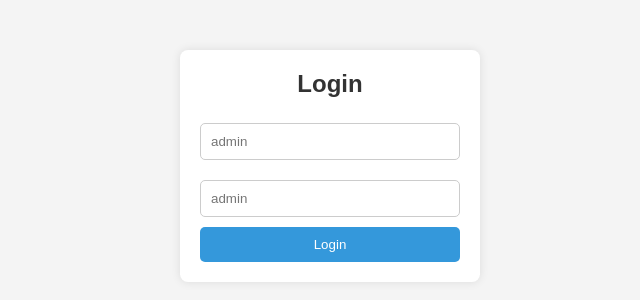
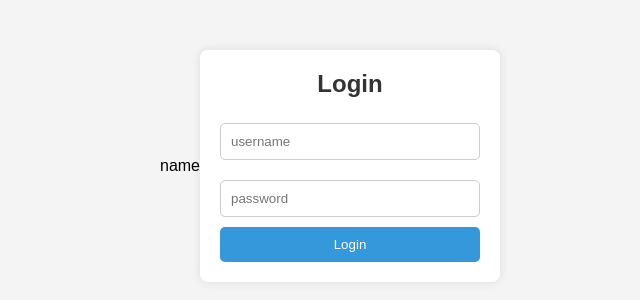
Before and after one commit to Fantasy2331/happy_world, a plain HTML site: page index.html in a window 1280 px wide. Shown: the part 234-534 px from the top of the page, without its empty margins (310-950 px from the left). Drawn offline with Linux system fonts and the light colour scheme.

Commit message:
Update index.html

```diff
--- a/index.html
+++ b/index.html
@@ -1,4 +1,4 @@
-<!DOCTYPE html>
+name<!DOCTYPE html>
 <html lang="en">
 <head>
     <meta charset="UTF-8">
@@ -11,8 +11,8 @@
     <div class="login-container">
         <h2>Login</h2>
         <form action="dashboard.html" method="POST">
-            <input type="text" name="admin" placeholder="admin" required>
-            <input type="password" name="admin" placeholder="admin" required>
+            <input type="text" name="admin" placeholder="username" required>
+            <input type="password" name="admin" placeholder="password" required>
             <button type="submit">Login</button>
         </form>
     </div>
```
